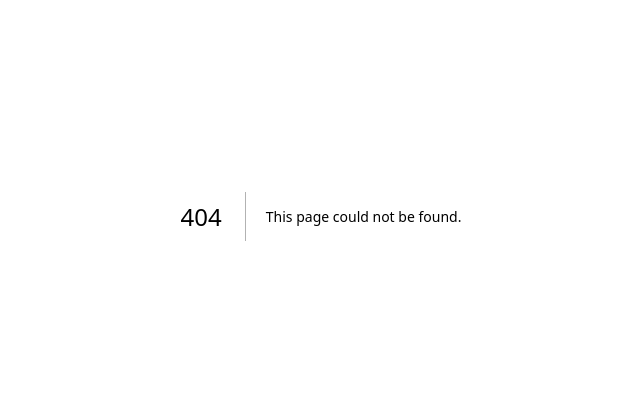
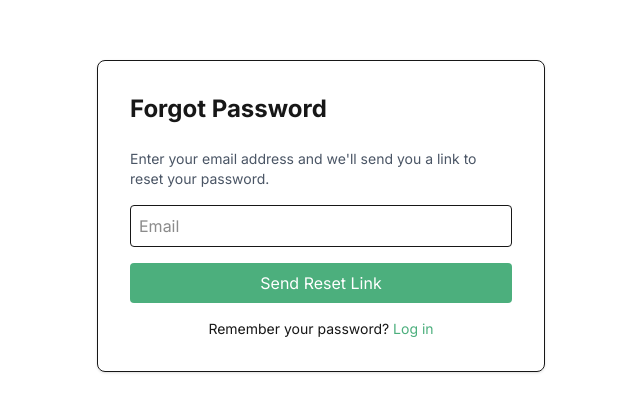
Before and after one commit to proofofservix/Proof-of-Servix, a Next.js app: page /forgot-password in a window 1280 px wide. Before the commit this address had no page. Shown: the part 184-596 px from the top of the page, without its empty margins (319-959 px from the left). Built offline with nearby package versions, Linux system fonts and the light colour scheme.

Commit message:
Fix Prisma client for reset password

```diff
--- /dev/null
+++ b/app/api/auth/forgot-password/route.ts
@@ -0,0 +1,52 @@
+import { NextResponse } from "next/server"
+import { prisma } from "@/app/lib/prisma"
+import { sendEmail } from "@/app/lib/email"
+import { randomUUID } from "crypto"
+
+export async function POST(req: Request) {
+  try {
+    const { email } = await req.json()
+
+    if (!email) {
+      return NextResponse.json({ error: "Email is required" }, { status: 400 })
+    }
+
+    const user = await prisma.user.findUnique({ where: { email } })
+
+    // Security best practice: Don't reveal if the email exists or not
+    if (!user) {
+      return NextResponse.json({ message: "If an account exists, a reset link has been sent." })
+    }
+
+    // Generate a secure token that expires in 15 minutes
+    const resetToken = randomUUID()
+    const resetTokenExpiry = new Date(Date.now() + 15 * 60 * 1000)
+
+    await prisma.user.update({
+      where: { id: user.id },
+      data: { resetToken, resetTokenExpiry }
+    })
+
+    // Send the email
+    const resetLink = `${process.env.NEXT_PUBLIC_APP_URL}/reset-password?token=${resetToken}`
+
+    await sendEmail({
+      to: user.email,
+      subject: "Reset Your Password - Proof of Servix",
+      html: `
+        <div style="font-family: sans-serif; padding: 20px; max-width: 500px; margin: auto;">
+          <h2 style="color: #4CAF7D;">Proof of Servix</h2>
+          <p>Hello ${user.name},</p>
+          <p>You requested to reset your password. Click the button below to set a new one:</p>
+          <a href="${resetLink}" style="display: inline-block; background-color: #4CAF7D; color: white; padding: 10px 20px; text-decoration: none; border-radius: 5px; margin-top: 10px;">Reset Password</a>
+          <p style="color: #666; font-size: 12px; margin-top: 20px;">This link will expire in 15 minutes. If you did not request this, please ignore this email.</p>
+        </div>
+      `,
+    })
+
+    return NextResponse.json({ message: "If an account exists, a reset link has been sent." })
+  } catch (error) {
+    console.error("Forgot password error:", error)
+    return NextResponse.json({ error: "Server error" }, { status: 500 })
+  }
+}
--- /dev/null
+++ b/app/api/auth/reset-password/route.ts
@@ -0,0 +1,40 @@
+import { NextResponse } from "next/server"
+import { prisma } from "@/app/lib/prisma"
+import { hash } from "bcryptjs"
+
+export async function POST(req: Request) {
+  try {
+    const { token, newPassword } = await req.json()
+
+    if (!token || !newPassword) {
+      return NextResponse.json({ error: "Missing fields" }, { status: 400 })
+    }
+
+    const user = await prisma.user.findFirst({
+      where: {
+        resetToken: token,
+        resetTokenExpiry: { gt: new Date() } // Token must not be expired
+      }
+    })
+
+    if (!user) {
+      return NextResponse.json({ error: "Invalid or expired token" }, { status: 400 })
+    }
+
+    const passwordHash = await hash(newPassword, 10)
+
+    await prisma.user.update({
+      where: { id: user.id },
+      data: {
+        passwordHash,
+        resetToken: null,
+        resetTokenExpiry: null
+      }
+    })
+
+    return NextResponse.json({ success: true })
+  } catch (error) {
+    console.error("Reset password error:", error)
+    return NextResponse.json({ error: "Server error" }, { status: 500 })
+  }
+}
--- /dev/null
+++ b/app/forgot-password/page.tsx
@@ -0,0 +1,59 @@
+"use client"
+import { useState } from "react"
+import Link from "next/link"
+
+export default function ForgotPassword() {
+  const [email, setEmail] = useState("")
+  const [message, setMessage] = useState("")
+  const [loading, setLoading] = useState(false)
+
+  const handleSubmit = async (e: React.FormEvent) => {
+    e.preventDefault()
+    setLoading(true)
+    setMessage("")
+
+    const res = await fetch("/api/auth/forgot-password", {
+      method: "POST",
+      headers: { "Content-Type": "application/json" },
+      body: JSON.stringify({ email })
+    })
+
+    const data = await res.json()
+    setMessage(data.message || data.error)
+    setLoading(false)
+  }
+
+  return (
+    <div className="flex min-h-screen items-center justify-center p-4">
+      <form onSubmit={handleSubmit} className="w-full max-w-md p-8 border rounded-lg shadow-sm">
+        <h1 className="text-2xl font-bold mb-6">Forgot Password</h1>
+
+        {message && <p className="text-green-600 bg-green-50 p-3 rounded mb-4">{message}</p>}
+
+        <p className="text-sm text-gray-600 mb-4">
+          Enter your email address and we'll send you a link to reset your password.
+        </p>
+
+        <input
+          type="email"
+          placeholder="Email"
+          required
+          className="w-full p-2 mb-4 border rounded"
+          onChange={e => setEmail(e.target.value)}
+        />
+
+        <button
+          type="submit"
+          disabled={loading}
+          className="w-full bg-[#4CAF7D] text-white p-2 rounded disabled:opacity-50"
+        >
+          {loading ? "Sending..." : "Send Reset Link"}
+        </button>
+
+        <p className="mt-4 text-center text-sm">
+          Remember your password? <Link href="/login" className="text-[#4CAF7D]">Log in</Link>
+        </p>
+      </form>
+    </div>
+  )
+}
--- a/app/login/page.tsx
+++ b/app/login/page.tsx
@@ -22,7 +22,6 @@ export default function Login() {
       })
 
       if (res.ok) {
-        // Force a hard reload so the server reads the new cookie immediately
         window.location.href = "/dashboard"
       } else {
         setError("Invalid email or password")
@@ -45,8 +44,14 @@ export default function Login() {
           onChange={e => setForm({...form, email: e.target.value})} />
 
         <input type="password" placeholder="Password" required
-          className="w-full p-2 mb-4 border rounded"
+          className="w-full p-2 mb-2 border rounded"
           onChange={e => setForm({...form, password: e.target.value})} />
+
+        <div className="flex justify-end mb-4">
+          <Link href="/forgot-password" className="text-sm text-[#4CAF7D] hover:underline">
+            Forgot Password?
+          </Link>
+        </div>
 
         <button type="submit" disabled={loading} className="w-full bg-[#4CAF7D] text-white p-2 rounded disabled:opacity-50">
           {loading ? "Logging in..." : "Log In"}
--- /dev/null
+++ b/app/reset-password/page.tsx
@@ -0,0 +1,72 @@
+"use client"
+import { useState, Suspense } from "react"
+import { useRouter, useSearchParams } from "next/navigation"
+
+function ResetForm() {
+  const router = useRouter()
+  const searchParams = useSearchParams()
+  const token = searchParams.get("token")
+
+  const [password, setPassword] = useState("")
+  const [message, setMessage] = useState("")
+  const [error, setError] = useState("")
+  const [loading, setLoading] = useState(false)
+
+  const handleSubmit = async (e: React.FormEvent) => {
+    e.preventDefault()
+    setLoading(true)
+    setError("")
+
+    const res = await fetch("/api/auth/reset-password", {
+      method: "POST",
+      headers: { "Content-Type": "application/json" },
+      body: JSON.stringify({ token, newPassword: password })
+    })
+
+    if (res.ok) {
+      setMessage("Password reset successfully. Redirecting to login...")
+      setTimeout(() => router.push("/login"), 2000)
+    } else {
+      const data = await res.json()
+      setError(data.error || "Something went wrong")
+    }
+    setLoading(false)
+  }
+
+  if (!token) return <p className="text-center text-red-500">Invalid reset link.</p>
+
+  return (
+    <form onSubmit={handleSubmit} className="w-full max-w-md p-8 border rounded-lg shadow-sm">
+      <h1 className="text-2xl font-bold mb-6">Set New Password</h1>
+
+      {error && <p className="text-red-500 bg-red-50 p-3 rounded mb-4">{error}</p>}
+      {message && <p className="text-green-600 bg-green-50 p-3 rounded mb-4">{message}</p>}
+
+      <input
+        type="password"
+        placeholder="New Password"
+        required
+        className="w-full p-2 mb-4 border rounded"
+        onChange={e => setPassword(e.target.value)}
+      />
+
+      <button
+        type="submit"
+        disabled={loading || !!message}
+        className="w-full bg-[#4CAF7D] text-white p-2 rounded disabled:opacity-50"
+      >
+        {loading ? "Resetting..." : "Reset Password"}
+      </button>
+    </form>
+  )
+}
+
+export default function ResetPassword() {
+  return (
+    <div className="flex min-h-screen items-center justify-center p-4">
+      <Suspense fallback={<p>Loading...</p>}>
+        <ResetForm />
+      </Suspense>
+    </div>
+  )
+}
```
Also changed, not shown: 1 other file (tests, documents, lock files or other folders).
